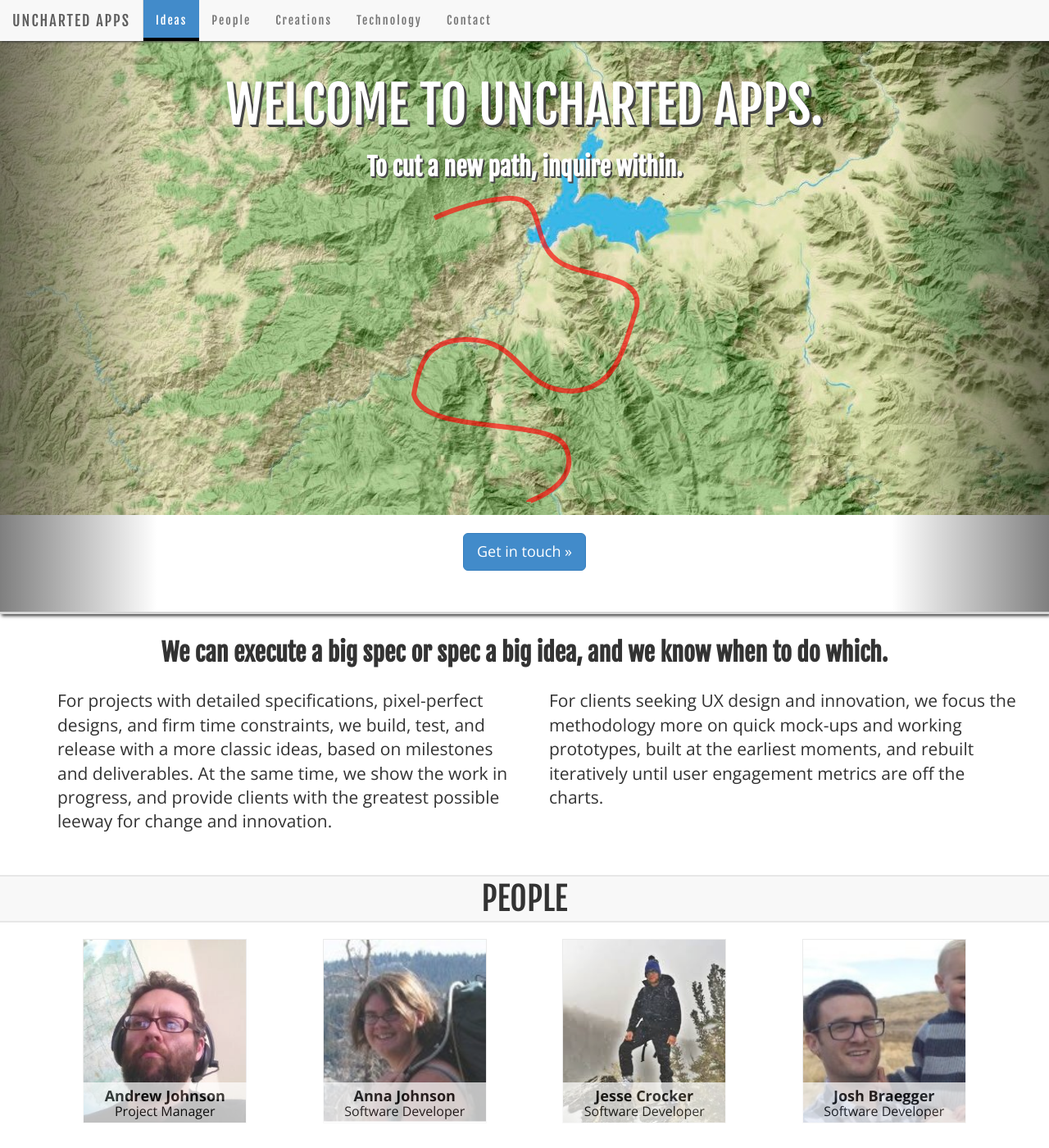
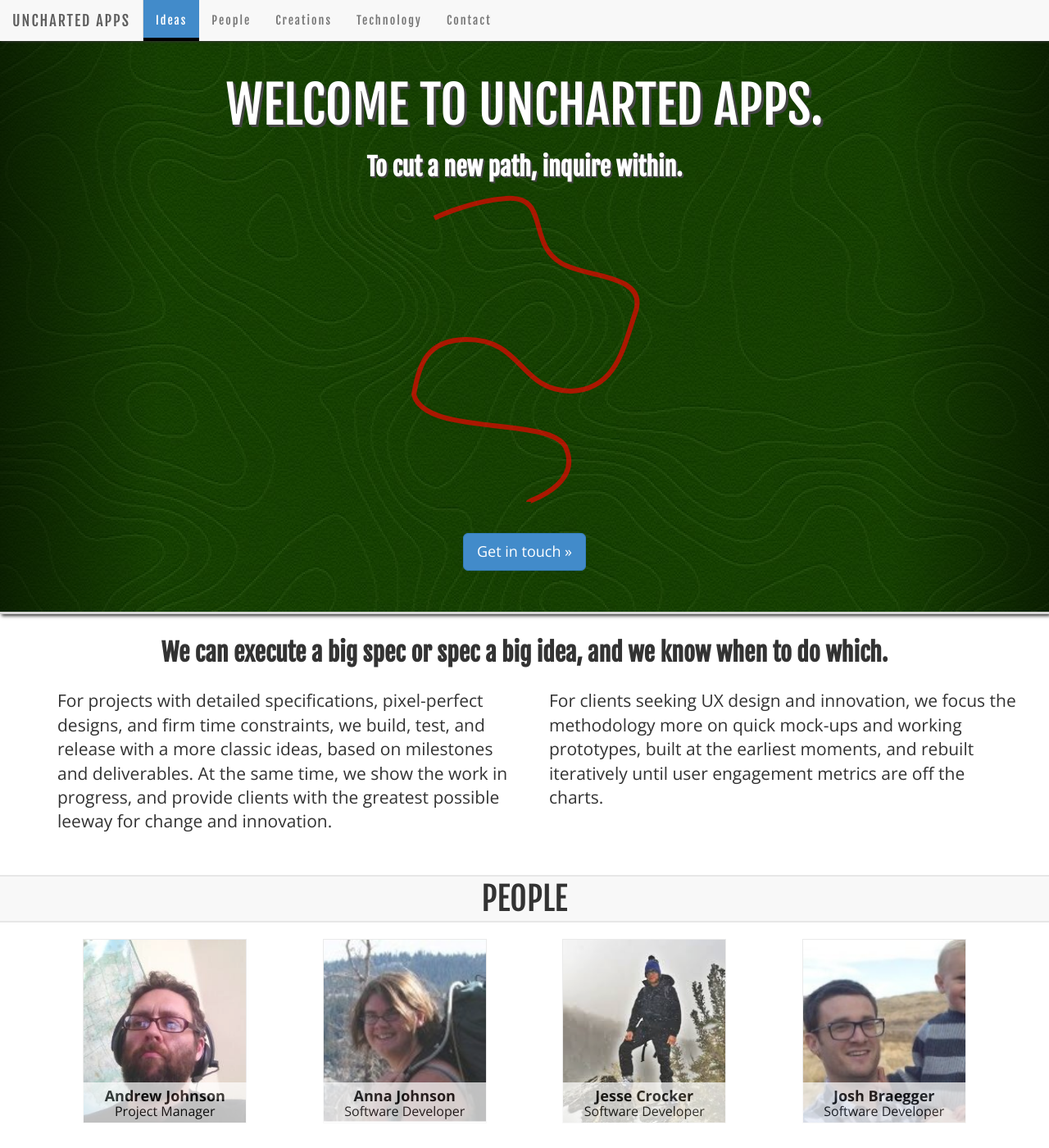
Before and after one commit to trailbehind/consulting-website, a Jekyll site: the page built from index.html, in a window 1280 px wide and 1400 px high. Shown: the whole window at 82% size. Built offline with Jekyll 4.4.1, drawn with Linux system fonts in a browser that asks for light colours; nearby versions of some CDN libraries.

Commit message:
Update style.css

```diff
--- a/css/style.css
+++ b/css/style.css
@@ -33,9 +33,8 @@ body {
 
 */
 body {
-	padding-top:50px;
-    background:url('{{ site.baseurl }}/images/map_background_2.jpg');
-  background-repeat:no-repeat;
+padding-top: 50px;
+  background:url('{{ site.baseurl }}/images/cartographer@2X.jpg') repeat 0 0;
 }
 
 .background{
```
